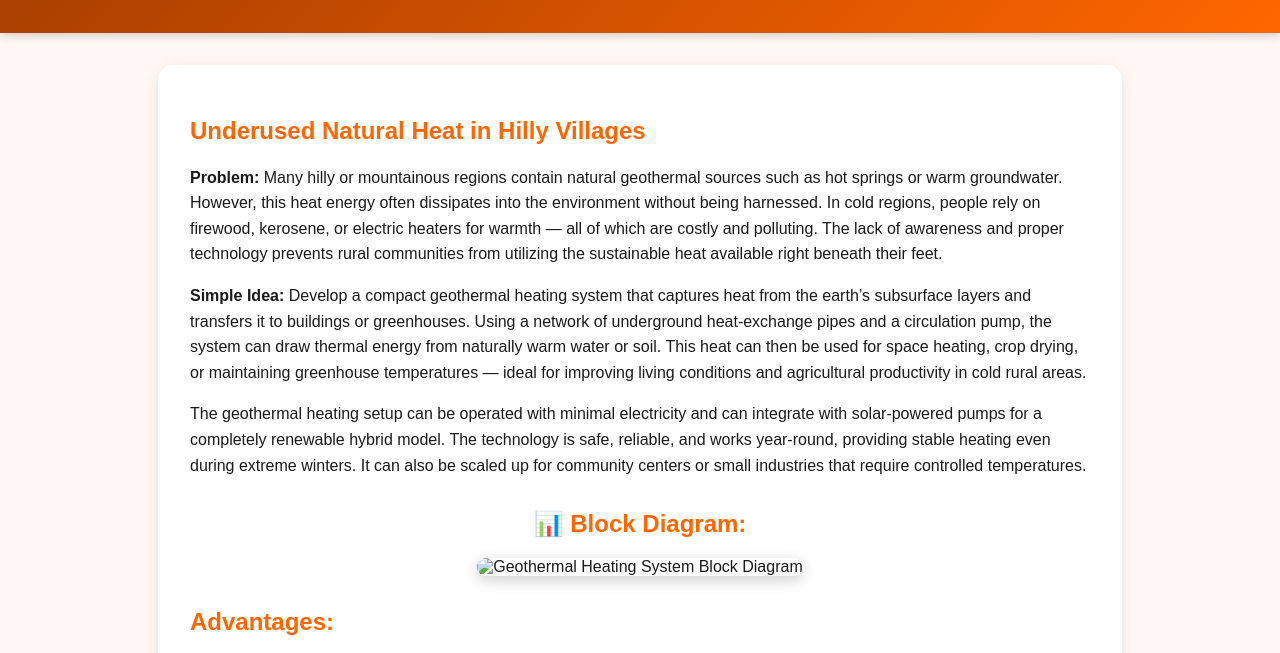
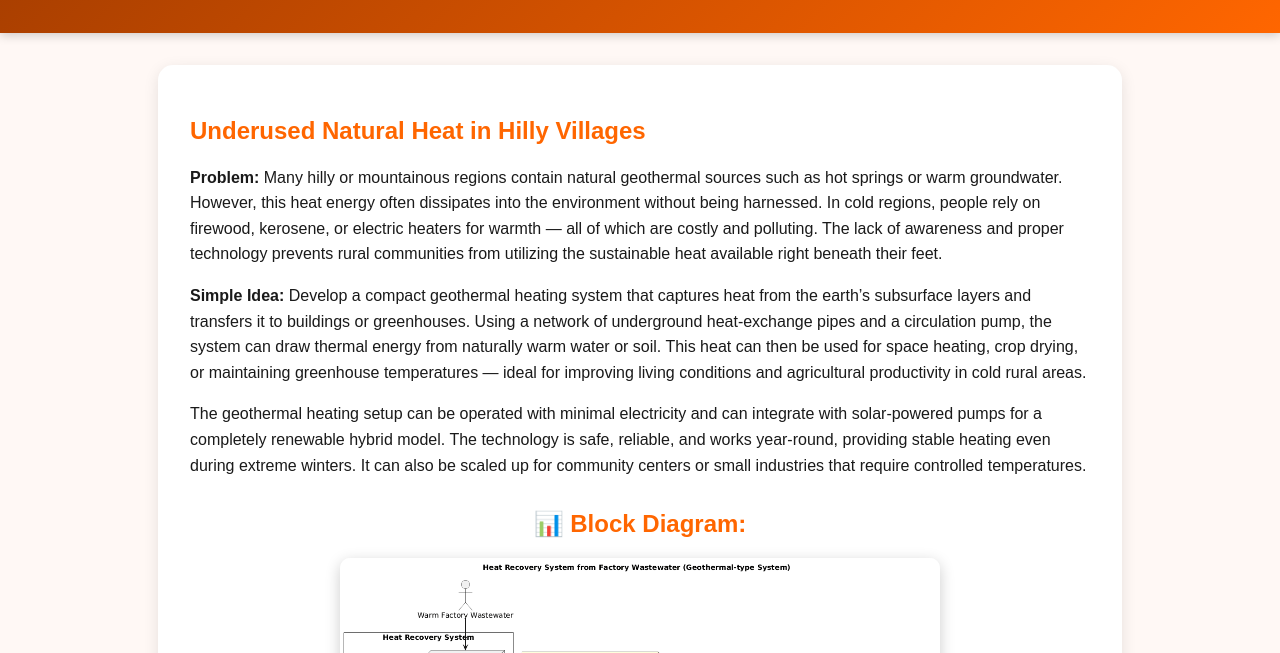
Before and after one commit to dg7822-lab/ft4_demo_cng, a plain HTML site: page activity3.html in a window 1280 px wide. Shown: the part 112-765 px from the top of the page. Drawn offline with Linux system fonts and the light colour scheme.

Commit message:
Update activity3.html

```diff
--- a/activity3.html
+++ b/activity3.html
@@ -94,7 +94,7 @@
 
     <div class="diagram">
       <h2>📊 Block Diagram:</h2>
-      <img src="images/a3_cng.png" alt="Geothermal Heating System Block Diagram">
+      <img src="images/a3 cng.png" alt="Geothermal Heating System Block Diagram">
     </div>
 
     <h2>Advantages:</h2>
```
